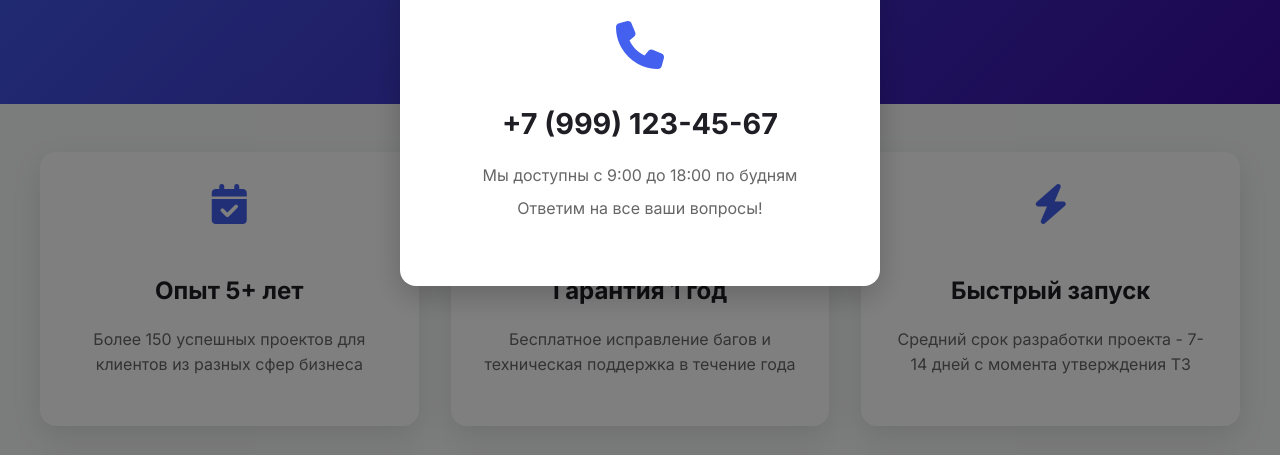
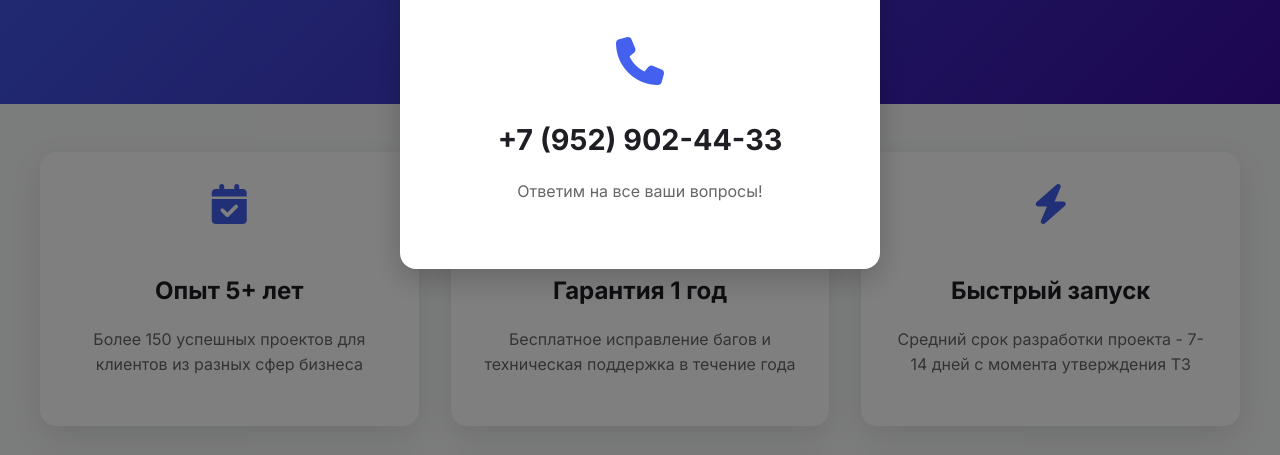
Before and after one commit to Grunteck/gruntek.github.io, a plain HTML site: page why.html in a window 1280 px wide. Both pictures are taken after a click on the button "Заказать". Shown: the part 306-761 px from the top of the page. Drawn offline with Linux system fonts and the light colour scheme.

Commit message:
Update why.html

```diff
--- a/why.html
+++ b/why.html
@@ -241,8 +241,7 @@
             <h3>Свяжитесь с нами</h3>
             <div class="contact-info">
                 <i class="fas fa-phone fa-3x" style="color: var(--primary); margin: 1rem 0;"></i>
-                <span class="phone-number">+7 (999) 123-45-67</span>
-                <p>Мы доступны с 9:00 до 18:00 по будням</p>
+                <span class="phone-number">+7 (952) 902-44-33</span>
                 <p>Ответим на все ваши вопросы!</p>
             </div>
         </div>
```
